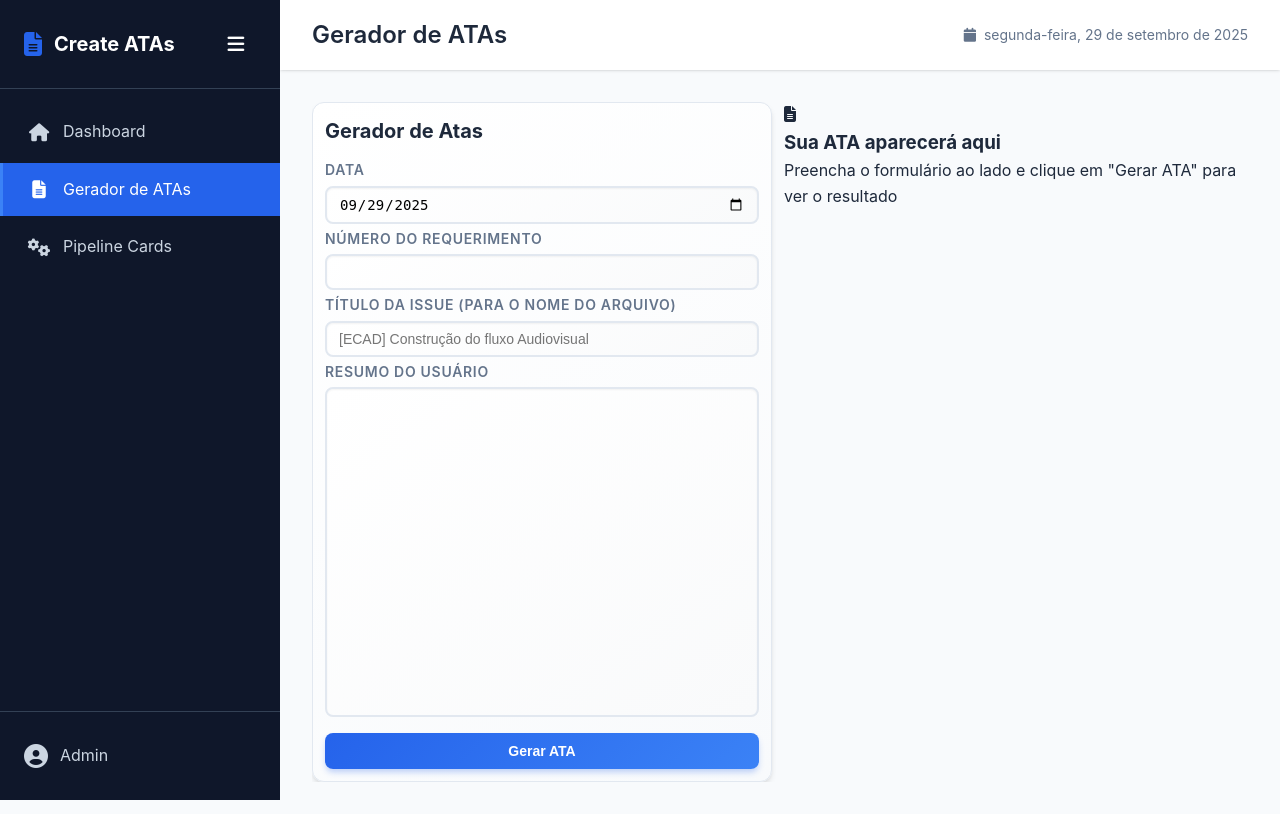
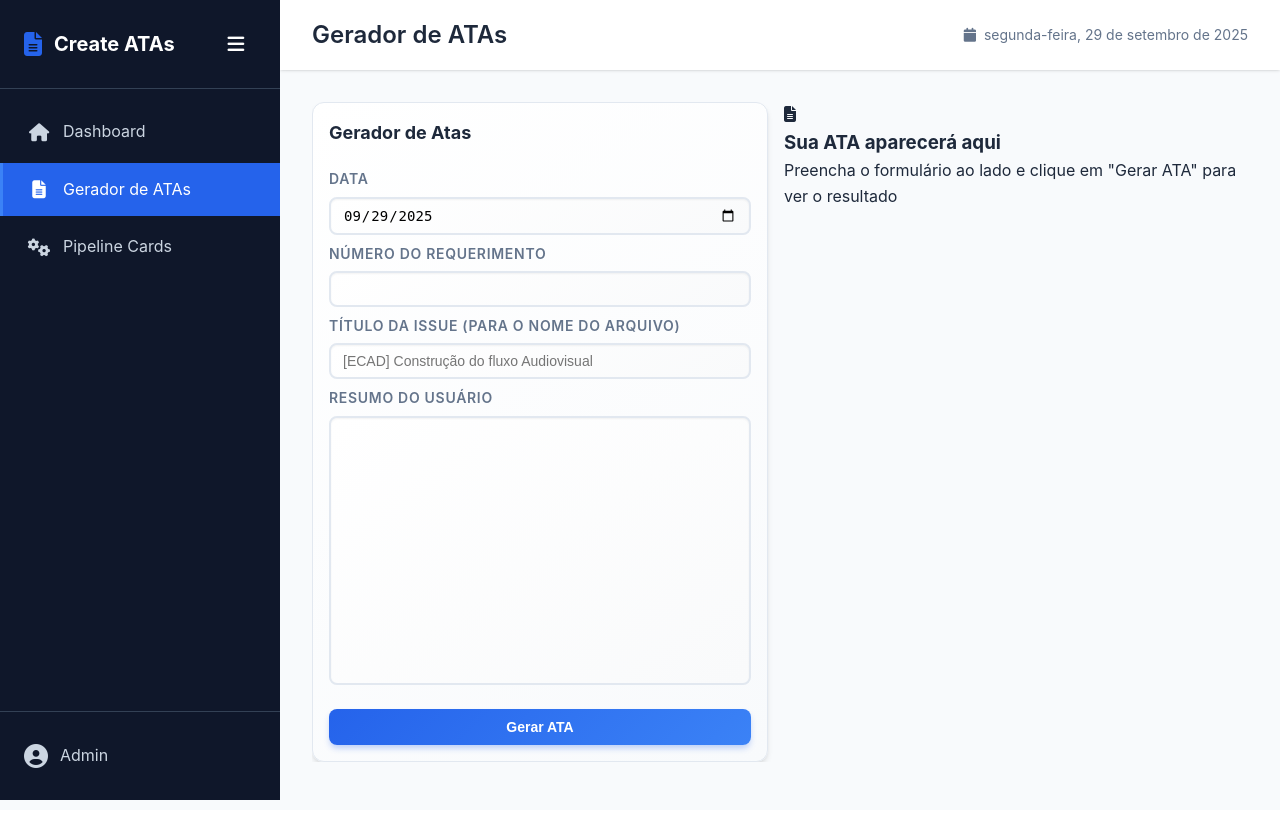
Before and after one commit to helen-caroline/create-atas, a Flask app: page /atas in a window 1280 px wide. Run offline with Flask 2, Linux system fonts and the light colour scheme.

Commit message:
update style

```diff
--- a/static/dashboard.css
+++ b/static/dashboard.css
@@ -864,8 +864,9 @@ input:focus, textarea:focus {
     gap: 0.5rem;
     padding: 0;
     box-sizing: border-box;
-    min-height: calc(100vh - 120px);
-    height: calc(100vh - 120px);
+    min-height: calc(100vh - 140px);
+    height: calc(100vh - 140px);
+    margin-bottom: 1rem;
 }
 
 @media (max-width: 1200px) {
@@ -892,15 +893,15 @@ input:focus, textarea:focus {
 .left-pane {
     display: flex;
     flex-direction: column;
-    gap: 0.25rem;
+    gap: 0.5rem;
     overflow: auto;
-    padding-right: 0.25rem;
+    padding-right: 0.5rem;
     height: 100%;
 }
 
 .form-card {
     background: linear-gradient(145deg, #ffffff 0%, #f8fafc 100%);
-    padding: 0.75rem;
+    padding: 1rem;
     border-radius: 0.75rem;
     border: 1px solid var(--border-color);
     box-shadow: 0 4px 6px -1px rgb(0 0 0 / 0.1), 0 2px 4px -2px rgb(0 0 0 / 0.1);
@@ -936,8 +937,8 @@ input:focus, textarea:focus {
 
 .form-card h2 {
     color: var(--text-primary) !important;
-    margin-bottom: 0.5rem;
-    font-size: 1.25rem;
+    margin-bottom: 0.75rem;
+    font-size: 1.125rem;
     font-weight: 700;
     background: none !important;
     -webkit-background-clip: initial !important;
@@ -947,8 +948,8 @@ input:focus, textarea:focus {
 
 .form-card label {
     font-weight: 600;
-    margin-top: 0.25rem;
-    margin-bottom: 0.125rem;
+    margin-top: 0.5rem;
+    margin-bottom: 0.25rem;
     display: block;
     color: var(--text-secondary);
     font-size: 0.875rem;
@@ -985,7 +986,7 @@ input:focus, textarea:focus {
     font-weight: 600;
     cursor: pointer;
     transition: all 0.3s ease;
-    margin-top: 0.5rem;
+    margin-top: 0.75rem;
     font-size: 0.875rem;
     box-shadow: 0 4px 6px -1px rgb(37 99 235 / 0.3);
     position: relative;
@@ -1043,7 +1044,7 @@ button[type="submit"] {
 .right-pane {
     display: flex;
     flex-direction: column;
-    gap: 0.25rem;
+    gap: 0.5rem;
     height: 100%;
 }
 
@@ -1051,7 +1052,7 @@ button[type="submit"] {
     background: linear-gradient(145deg, #ffffff 0%, #f8fafc 100%);
     border: 1px solid var(--border-color);
     border-radius: 0.75rem;
-    padding: 0.75rem;
+    padding: 1rem;
     box-shadow: 0 4px 6px -1px rgb(0 0 0 / 0.1), 0 2px 4px -2px rgb(0 0 0 / 0.1);
     flex: 1;
     display: flex;
@@ -1110,7 +1111,7 @@ button[type="submit"] {
 .form-card textarea {
     width: 100%;
     flex: 1;
-    min-height: 200px;
+    min-height: 120px;
     padding: 0.75rem;
     border: 2px solid var(--border-color);
     border-radius: 0.5rem;
@@ -1120,7 +1121,7 @@ button[type="submit"] {
     transition: all 0.3s ease;
     background: linear-gradient(145deg, #ffffff 0%, #f9fafb 100%);
     margin-top: 0.125rem;
-    margin-bottom: 0.5rem;
+    margin-bottom: 0.75rem;
     box-shadow: inset 0 1px 2px 0 rgb(0 0 0 / 0.05);
 }
 
```
